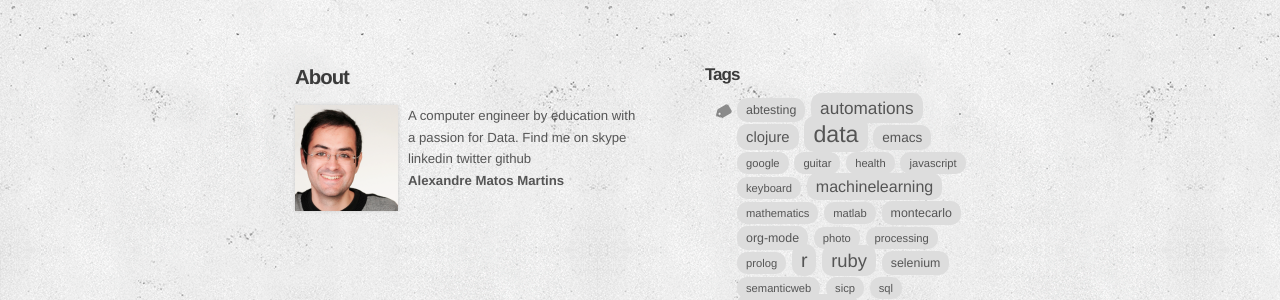
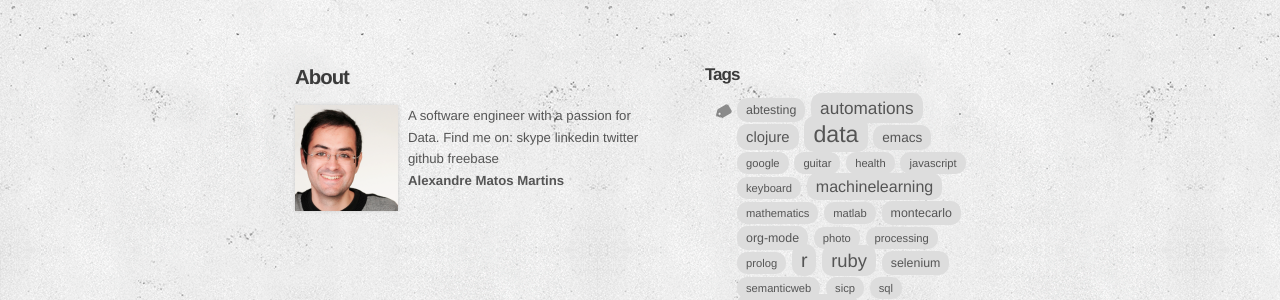
Before and after one commit to al3xandr3/al3xandr3.github.io, a Jekyll site: the page built from index.html, in a window 1280 px wide and 900 px high, scrolled down 2349 px. Shown: the part 400-700 px from the top of the window. Built offline with Jekyll 4.4.1, drawn with Linux system fonts in a browser that asks for light colours; Markdown is read by kramdown in place of the engine named in the settings; the list of posts is cut into pages by our own code.

Commit message:
mini update

```diff
--- a/_layouts/default.html
+++ b/_layouts/default.html
@@ -70,7 +70,7 @@ var s = document.getElementsByTagName('script')[0]; s.parentNode.insertBefore(ga
     <h2>About</h2>
     <img class="portrait" src="http://al3xandr3.github.com/img/al3xandr3.png" />
 
-    <p>A computer engineer by education with a passion for Data. <span id="contacts">Find me on <a href="skype:al3x.martins?userinfo">skype</a> <a href="http://www.linkedin.com/in/al3xandr3">linkedin</a> <a href="http://twitter.com/al3xandr3">twitter</a> <a href="http://github.com/al3xandr3">github</a><br><strong>Alexandre Matos Martins</strong></p>
+    <p>A software engineer with a passion for Data. <span id="contacts">Find me on: <a href="skype:al3x.martins?userinfo">skype</a> <a href="http://www.linkedin.com/in/al3xandr3">linkedin</a> <a href="http://twitter.com/al3xandr3">twitter</a> <a href="http://github.com/al3xandr3">github</a> <a href="http://www.freebase.com/view/m/0hn_w5d">freebase</a><br><strong>Alexandre Matos Martins</strong></p>
 
   </div>
   <div class="follow">
```
Also changed, not shown: img/quotes_cloud.png.
